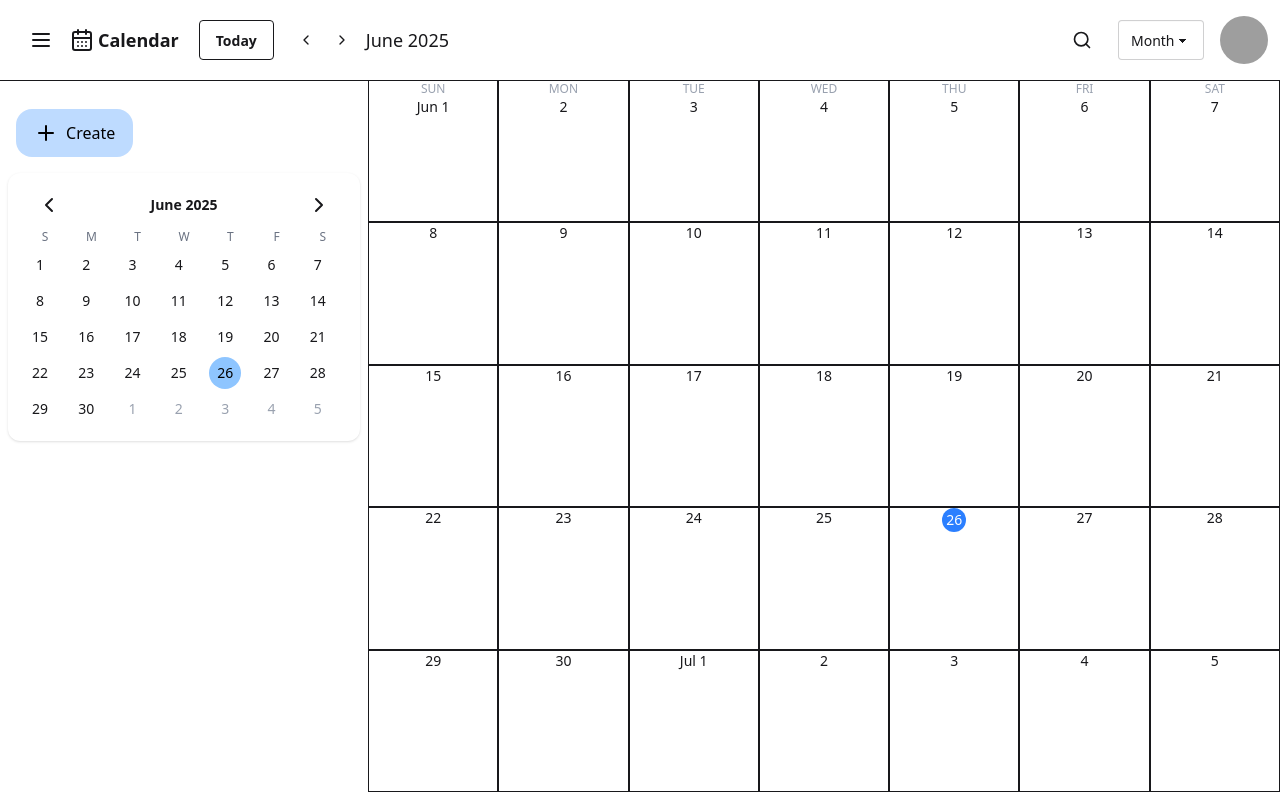
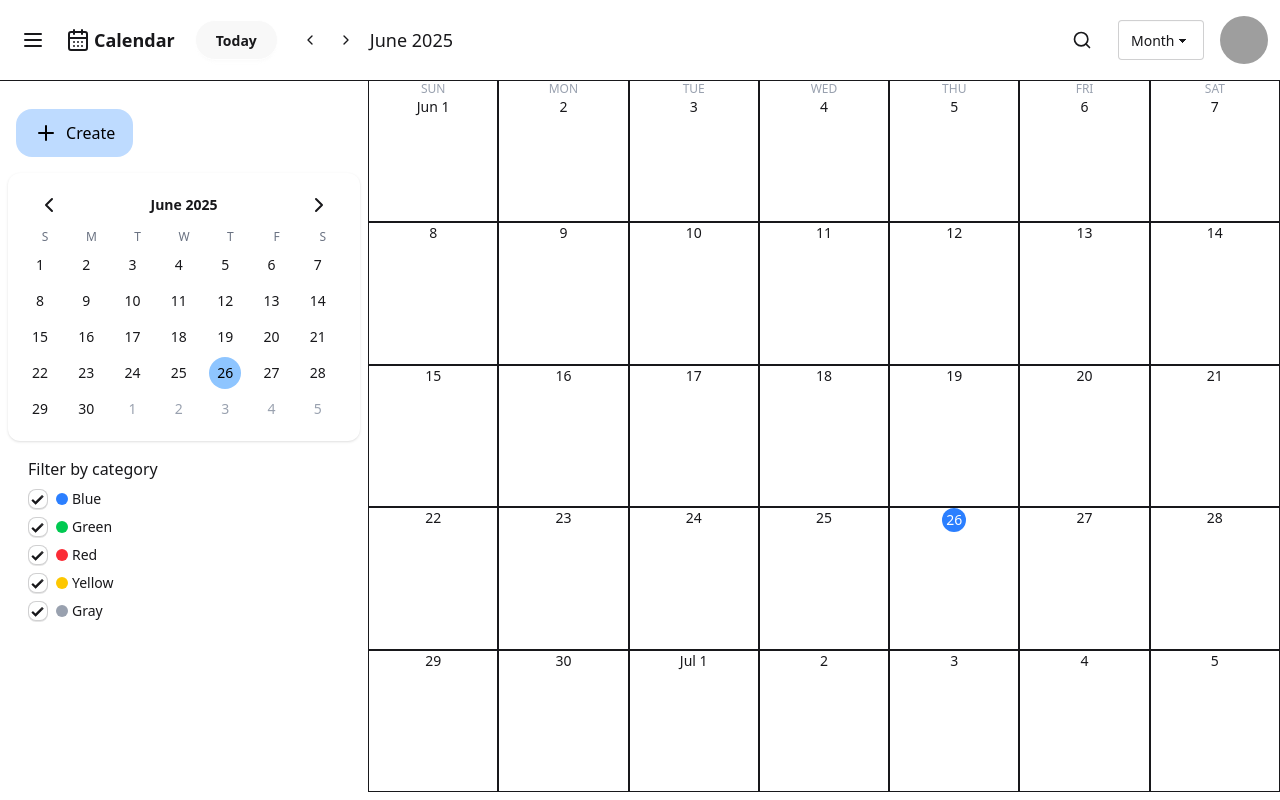
Before and after one commit to Tanmayi-G/Event-Calendar, a React (Vite) app: page / in a window 1280 px wide. Built offline with nearby package versions, Linux system fonts and the light colour scheme; grey boxes are pictures that could not be loaded.

Commit message:
Implemented event filter by category and sidebar toggle

```diff
--- a/src/components/Header.jsx
+++ b/src/components/Header.jsx
@@ -4,7 +4,7 @@ import { format, startOfToday, addMonths, subMonths, addWeeks, subWeeks, addDays
 import { useState, useEffect, useRef } from "react";
 
 const Header = () => {
-  const { currentDate, setCurrentDate, viewMode, setViewMode, events, searchQuery, setSearchQuery, filteredEvents } = useCalendar();
+  const { currentDate, setCurrentDate, viewMode, setViewMode, events, searchQuery, setSearchQuery, filteredEvents, setIsSidebarOpen, isSidebarOpen } = useCalendar();
 
   const [isSearchOpen, setIsSearchOpen] = useState(false);
   const [searchResults, setSearchResults] = useState([]);
@@ -65,20 +65,20 @@ const Header = () => {
     <div className="mx-3 py-4 flex justify-between items-center relative">
       <div className="flex items-center gap-3">
         <div className="hidden items-center lg:flex">
-          <button className="btn btn-ghost p-2 mx-2">
+          <button className="btn btn-ghost p-2 mr-3" onClick={() => setIsSidebarOpen((prev) => !prev)} title={isSidebarOpen ? "Hide sidebar" : "Show sidebar"}>
             <Menu />
           </button>
           <CalendarDays />
           <h1 className="text-lg font-bold ml-1">Calendar</h1>
         </div>
 
-        <button onClick={handleToday} className="btn btn-outline mx-2">
+        <button onClick={handleToday} className="btn rounded-full border-white px-5 mx-2">
           Today
         </button>
 
         <div className="flex items-center gap-3">
-          <ChevronLeft className="cursor-pointer hover:bg-gray-100 rounded p-1" onClick={handlePrev} />
-          <ChevronRight className="cursor-pointer hover:bg-gray-100 rounded p-1" onClick={handleNext} />
+          <ChevronLeft className="cursor-pointer hover:bg-base-200 rounded p-1" onClick={handlePrev} />
+          <ChevronRight className="cursor-pointer hover:bg-base-200 rounded p-1" onClick={handleNext} />
         </div>
 
         <h1 className="hidden text-lg lg:block">{format(currentDate, viewMode === "day" ? "EEEE, MMMM d yyyy" : viewMode === "week" ? "wo 'week of' MMMM yyyy" : "MMMM yyyy")}</h1>
--- /dev/null
+++ b/src/components/sidebar/EventCategoryFilter.jsx
@@ -0,0 +1,34 @@
+import { useCalendar } from "../../contexts/CalendarContext";
+
+const EVENT_COLORS = [
+  { name: "Blue", color: "blue-500" },
+  { name: "Green", color: "green-500" },
+  { name: "Red", color: "red-500" },
+  { name: "Yellow", color: "yellow-400" },
+  { name: "Gray", color: "gray-400" },
+];
+
+const EventCategoryFilter = () => {
+  const { activeColorFilters, setActiveColorFilters } = useCalendar();
+
+  const toggleColorFilter = (colorName) => {
+    setActiveColorFilters((prev) => (prev.includes(colorName) ? prev.filter((c) => c !== colorName) : [...prev, colorName]));
+  };
+
+  return (
+    <div className="mt-4 space-y-2 ml-5">
+      <h3 className="text-base font-medium text-base-content mb-2">Filter by category</h3>
+      {EVENT_COLORS.map(({ name, color }) => (
+        <label key={name} className="flex items-center gap-2 cursor-pointer">
+          <input type="checkbox" checked={activeColorFilters.includes(name)} onChange={() => toggleColorFilter(name)} className="checkbox checkbox-sm" />
+          <span className="flex items-center gap-1 text-sm text-base-content">
+            <span className={`w-3 h-3 rounded-full bg-${color}`} />
+            {name}
+          </span>
+        </label>
+      ))}
+    </div>
+  );
+};
+
+export default EventCategoryFilter;
--- a/src/components/sidebar/Sidebar.jsx
+++ b/src/components/sidebar/Sidebar.jsx
@@ -1,11 +1,18 @@
 import CreateButton from "./CreateButton";
 import MiniCalendar from "./MiniCalendar";
+import EventCategoryFilter from "./EventCategoryFilter";
+import { useCalendar } from "../../contexts/CalendarContext";
 
 const Sidebar = () => {
+  const { isSidebarOpen } = useCalendar();
+
+  if (!isSidebarOpen) return null;
+
   return (
-    <aside className={`w-92 hidden border-t px-2 py-3 transition-all duration-300 ease-in-out lg:block`}>
+    <aside className="w-92 hidden border-t px-2 py-3 transition-all duration-300 ease-in-out lg:block">
       <CreateButton />
       <MiniCalendar />
+      <EventCategoryFilter />
     </aside>
   );
 };
--- a/src/contexts/CalendarContext.jsx
+++ b/src/contexts/CalendarContext.jsx
@@ -3,6 +3,7 @@ import { startOfToday } from "date-fns";
 
 const CalendarContext = createContext();
 export const useCalendar = () => useContext(CalendarContext);
+const DEFAULT_COLORS = ["Blue", "Green", "Red", "Yellow", "Gray"];
 
 export const CalendarProvider = ({ children }) => {
   const [currentDate, setCurrentDate] = useState(startOfToday());
@@ -20,11 +21,24 @@ export const CalendarProvider = ({ children }) => {
     return [];
   });
 
+  const [activeColorFilters, setActiveColorFilters] = useState(() => {
+    try {
+      const stored = localStorage.getItem("calendar-color-filters");
+      if (stored) {
+        const parsed = JSON.parse(stored);
+        return Array.isArray(parsed) ? parsed : allColors;
+      }
+    } catch (err) {
+      console.error("Failed to load color filters", err);
+    }
+    return DEFAULT_COLORS;
+  });
+
   const [selectedDate, setSelectedDate] = useState(null);
   const [isModalOpen, setIsModalOpen] = useState(false);
   const [selectedEvent, setSelectedEvent] = useState(null);
   const [isViewModalOpen, setIsViewModalOpen] = useState(false);
-
+  const [isSidebarOpen, setIsSidebarOpen] = useState(true);
   const [searchQuery, setSearchQuery] = useState("");
   const [filteredEvents, setFilteredEvents] = useState(events);
 
@@ -33,13 +47,21 @@ export const CalendarProvider = ({ children }) => {
   }, [events]);
 
   useEffect(() => {
-    if (searchQuery.trim() === "") {
-      setFilteredEvents(events);
-    } else {
-      const filtered = events.filter((event) => event.title.toLowerCase().includes(searchQuery.toLowerCase()) || event.description?.toLowerCase().includes(searchQuery.toLowerCase()));
-      setFilteredEvents(filtered);
+    localStorage.setItem("calendar-color-filters", JSON.stringify(activeColorFilters));
+  }, [activeColorFilters]);
+
+  useEffect(() => {
+    let filtered = events;
+    if (searchQuery.trim() !== "") {
+      filtered = filtered.filter((event) => event.title.toLowerCase().includes(searchQuery.toLowerCase()) || event.description?.toLowerCase().includes(searchQuery.toLowerCase()));
     }
-  }, [searchQuery, events]);
+
+    filtered = filtered.filter((event) => activeColorFilters.includes(capitalize(event.color)));
+
+    setFilteredEvents(filtered);
+  }, [searchQuery, events, activeColorFilters]);
+
+  const capitalize = (str) => str.charAt(0).toUpperCase() + str.slice(1);
 
   const addEvent = (event) => {
     setEvents((prev) => [...prev, event]);
@@ -67,6 +89,12 @@ export const CalendarProvider = ({ children }) => {
         setSearchQuery,
         filteredEvents,
         setFilteredEvents,
+        activeColorFilters,
+        setActiveColorFilters,
+        activeColorFilters,
+        setActiveColorFilters,
+        isSidebarOpen,
+        setIsSidebarOpen,
       }}
     >
       {children}
```
